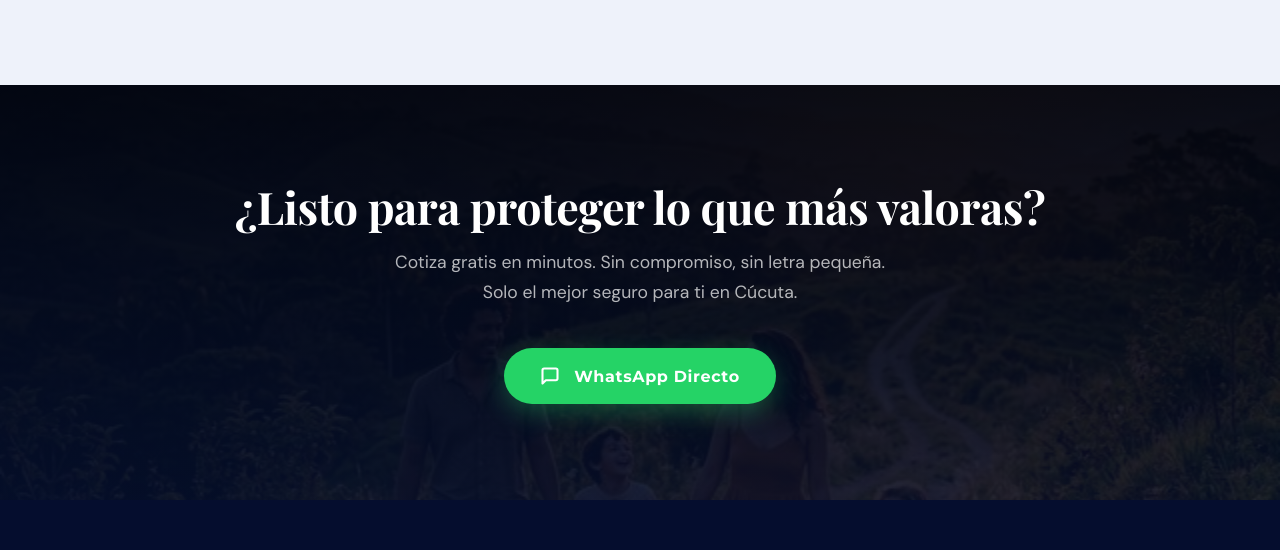
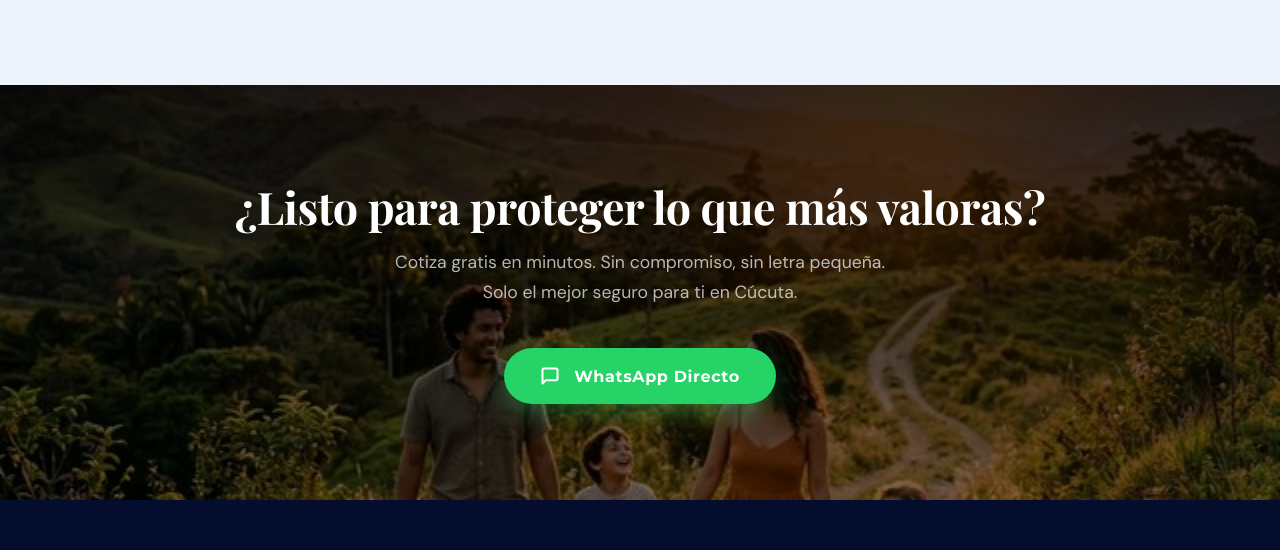
Before and after one commit to MadArchy/SegurosLima, a plain HTML site: page index.html in a window 1280 px wide. Shown: the part 2811-3361 px from the top of the page. Drawn offline with Linux system fonts and the light colour scheme.

Commit message:
UI: Removed duplicate CTA blue filter override at end of styles.css

```diff
--- a/css/styles.css
+++ b/css/styles.css
@@ -1926,22 +1926,7 @@ select.form-control {
   }
 }
 
-/* ============================================
-   CTA IMAGE SECTION
-   ============================================ */
-.cta-section-img {
-  background-size: cover;
-  background-position: center;
-  position: relative;
-}
-
-.cta-section-img::before {
-  content: '';
-  position: absolute;
-  inset: 0;
-  background: linear-gradient(135deg, rgba(10,31,92,0.92) 0%, rgba(10,31,92,0.7) 100%);
-  z-index: 0;
-}
+
 
 /* ============================================
    SVG ICONS
```
